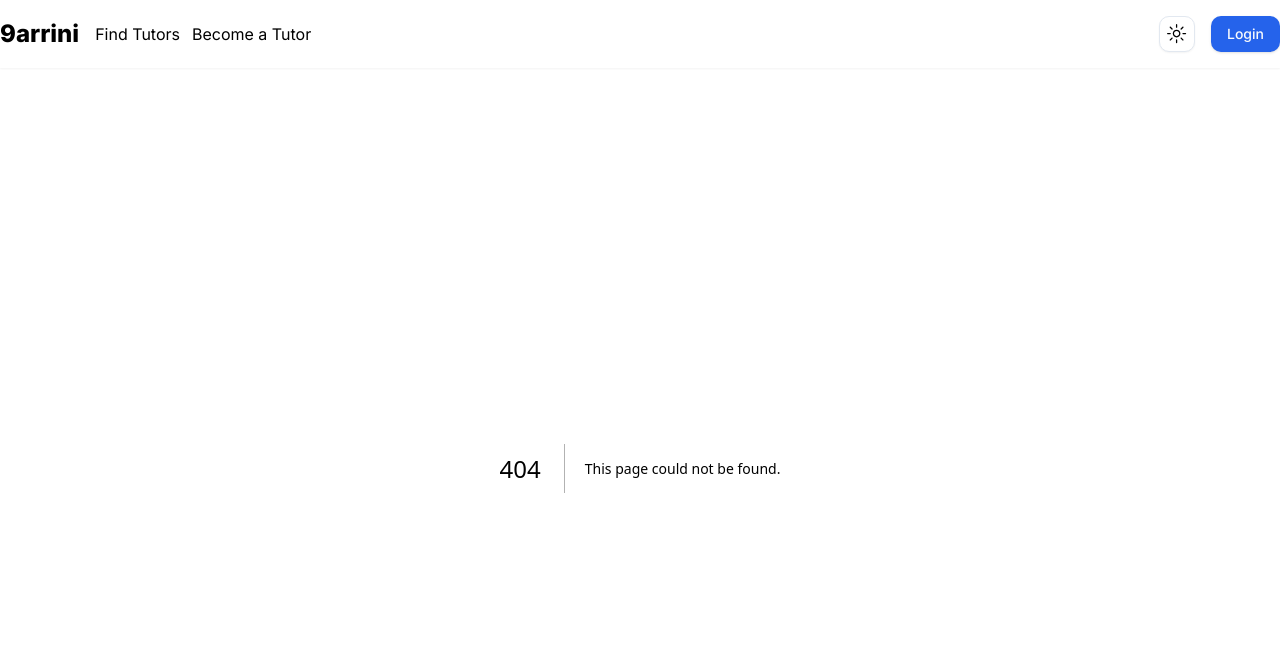
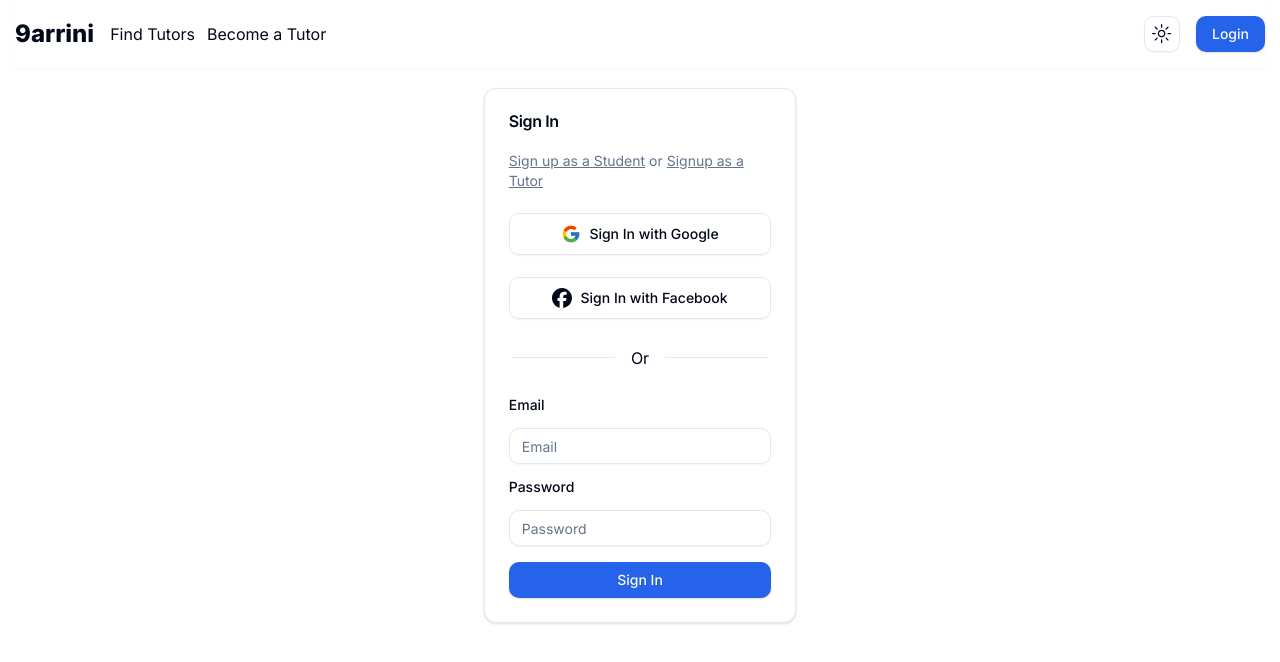
Before and after one commit to yessine-agrebi/frontend-v1, a Next.js app: page /auth/signin in a window 1280 px wide. Before the commit this address had no page. Shown: the top 662 px of the page. Built offline with nearby package versions, Linux system fonts and the light colour scheme.

Commit message:
login page + protected routes CSR

```diff
--- /dev/null
+++ b/app/auth/signin/page.tsx
@@ -0,0 +1,57 @@
+import { Button } from "@/components/ui/button";
+import {
+  Card,
+  CardContent,
+  CardDescription,
+  CardHeader,
+  CardTitle,
+} from "@/components/ui/card";
+import { Input } from "@/components/ui/input";
+import { Label } from "@/components/ui/label";
+import { Separator } from "@/components/ui/separator";
+import Link from "next/link";
+import React from "react";
+import { FcGoogle } from "react-icons/fc";
+import { SiFacebook } from "react-icons/si";
+const page = () => {
+  return (
+    <div className="flex items-center justify-center mt-5">
+      <Card className="md:w-1/4 w-full">
+        <CardHeader className="flex flex-col gap-4">
+          <CardTitle>Sign In</CardTitle>
+          <CardDescription>
+            <Link className="underline" href="/signup">
+              Sign up as a Student
+            </Link>{" "}
+            or{" "}
+            <Link className="underline" href="/signup">
+              Signup as a Tutor
+            </Link>
+          </CardDescription>
+          <Button variant="outline" className="mt-4 py-5">
+            <FcGoogle className="mr-2" size={20} />
+            Sign In with Google
+          </Button>
+          <Button variant="outline" className="mt-4 py-5">
+            <SiFacebook className="mr-2" size={20} />
+            Sign In with Facebook
+          </Button>
+          <div className="flex items-center justify-center gap-4 mx-7">
+          <Separator className="my-4 w-1/2" />Or<Separator className="my-4 w-1/2" />
+          </div>
+        </CardHeader>
+        <CardContent>
+          <form className="flex flex-col gap-4">
+          <Label htmlFor="email">Email</Label>
+            <Input type="email" placeholder="Email" />
+            <Label htmlFor="password">Password</Label>
+            <Input type="password" placeholder="Password" />
+            <Button type="submit">Sign In</Button>
+          </form>
+        </CardContent>
+      </Card>
+    </div>
+  );
+};
+
+export default page;
--- a/app/page.tsx
+++ b/app/page.tsx
@@ -1,8 +1,9 @@
 import Hero from "@/components/Hero";
-import Image from "next/image";
 
 export default function Home() {
   return (
-   <></>
+   <main>
+    <Hero />
+   </main>
   );
 }
--- /dev/null
+++ b/app/tutors/page.tsx
@@ -0,0 +1,11 @@
+'use client'
+import React from 'react'
+import isAuth from '@/components/isAuth'
+
+const Tutors = () => {
+  return (
+    <div> Tutors</div>
+  )
+}
+
+export default isAuth(Tutors)
--- a/components/Hero.tsx
+++ b/components/Hero.tsx
@@ -4,15 +4,15 @@ import { Button } from "./ui/button";
 
 const Hero = () => {
   return (
-    <div className="bg-white h-screen flex flex-col justify-center items-center">
-      <h1 className="text-4xl md:text-6xl font-bold text-gray-800 mb-6 text-center">
+    <div className="h-screen flex flex-col justify-center items-center">
+      <h1 className="text-4xl md:text-6xl font-bold mb-6 text-center">
         Connect with Knowledgeable{" "}
         <span className="text-yellow-300">Tutors</span>
       </h1>
       <p className="text-lg md:text-xl text-gray-600 mb-10 text-center">
         Elevate your learning experience with expert tutors in various subjects.
       </p>
-      <Button>
+      <Button className="">
         <Link href="/user/login">Get Started</Link>
       </Button>
     </div>
--- a/components/Navbar.tsx
+++ b/components/Navbar.tsx
@@ -3,7 +3,7 @@ import React from "react";
 import { Button } from "./ui/button";
 import { ModeToggle } from "./ModeToggle";
 import { Menu } from "lucide-react";
-import { DropdownMenu} from "./ui/dropdown-menu";
+import { DropdownMenu } from "./ui/dropdown-menu";
 import {
   DropdownMenuContent,
   DropdownMenuGroup,
@@ -12,24 +12,27 @@ import {
   DropdownMenuSeparator,
   DropdownMenuTrigger,
 } from "@radix-ui/react-dropdown-menu";
+import Link from "next/link";
 
 const Navbar = () => {
-
   return (
     <nav className="flex py-4 justify-between md:shadow-sm">
       <div className="flex items-center gap-4">
         <h1 className="font-extrabold text-2xl">9arrini</h1>
 
         <ul className="md:flex hidden items-start justify-center gap-3 ">
-          <li>Find Tutors</li>
+          <li>
+            <Link href="tutors">Find Tutors</Link>
+          </li>
           <li>Become a Tutor</li>
         </ul>
       </div>
       <div className="md:flex hidden items-center gap-4">
         <ModeToggle />
-        <Button>Login</Button>
+        <Button className="">Login</Button>
       </div>
-      <div className="md:hidden">
+      <div className="md:hidden flex items-center justify-center gap-3">
+      <ModeToggle  />
         <DropdownMenu>
           <DropdownMenuTrigger asChild>
             <Button size="icon">
--- /dev/null
+++ b/components/isAuth.tsx
@@ -0,0 +1,25 @@
+"use client";
+import { useEffect } from "react";
+import { redirect } from "next/navigation";
+import { isAuthenticated } from "@/utils/auth";
+
+
+export default function isAuth(Component: any) {
+  return function IsAuth(props: any) {
+    const auth = isAuthenticated;
+
+
+    useEffect(() => {
+      if (!auth) {
+        return redirect("/");
+      }
+    }, []);
+
+
+    if (!auth) {
+      return null;
+    }
+
+    return <Component {...props} />;
+  };
+}
--- /dev/null
+++ b/components/ui/card.tsx
@@ -0,0 +1,76 @@
+import * as React from "react"
+
+import { cn } from "@/lib/utils"
+
+const Card = React.forwardRef<
+  HTMLDivElement,
+  React.HTMLAttributes<HTMLDivElement>
+>(({ className, ...props }, ref) => (
+  <div
+    ref={ref}
+    className={cn(
+      "rounded-xl border bg-card text-card-foreground shadow",
+      className
+    )}
+    {...props}
+  />
+))
+Card.displayName = "Card"
+
+const CardHeader = React.forwardRef<
+  HTMLDivElement,
+  React.HTMLAttributes<HTMLDivElement>
+>(({ className, ...props }, ref) => (
+  <div
+    ref={ref}
+    className={cn("flex flex-col space-y-1.5 p-6", className)}
+    {...props}
+  />
+))
+CardHeader.displayName = "CardHeader"
+
+const CardTitle = React.forwardRef<
+  HTMLParagraphElement,
+  React.HTMLAttributes<HTMLHeadingElement>
+>(({ className, ...props }, ref) => (
+  <h3
+    ref={ref}
+    className={cn("font-semibold leading-none tracking-tight", className)}
+    {...props}
+  />
+))
+CardTitle.displayName = "CardTitle"
+
+const CardDescription = React.forwardRef<
+  HTMLParagraphElement,
+  React.HTMLAttributes<HTMLParagraphElement>
+>(({ className, ...props }, ref) => (
+  <p
+    ref={ref}
+    className={cn("text-sm text-muted-foreground", className)}
+    {...props}
+  />
+))
+CardDescription.displayName = "CardDescription"
+
+const CardContent = React.forwardRef<
+  HTMLDivElement,
+  React.HTMLAttributes<HTMLDivElement>
+>(({ className, ...props }, ref) => (
+  <div ref={ref} className={cn("p-6 pt-0", className)} {...props} />
+))
+CardContent.displayName = "CardContent"
+
+const CardFooter = React.forwardRef<
+  HTMLDivElement,
+  React.HTMLAttributes<HTMLDivElement>
+>(({ className, ...props }, ref) => (
+  <div
+    ref={ref}
+    className={cn("flex items-center p-6 pt-0", className)}
+    {...props}
+  />
+))
+CardFooter.displayName = "CardFooter"
+
+export { Card, CardHeader, CardFooter, CardTitle, CardDescription, CardContent }
--- /dev/null
+++ b/components/ui/input.tsx
@@ -0,0 +1,25 @@
+import * as React from "react"
+
+import { cn } from "@/lib/utils"
+
+export interface InputProps
+  extends React.InputHTMLAttributes<HTMLInputElement> {}
+
+const Input = React.forwardRef<HTMLInputElement, InputProps>(
+  ({ className, type, ...props }, ref) => {
+    return (
+      <input
+        type={type}
+        className={cn(
+          "flex h-9 w-full rounded-md border border-input bg-transparent px-3 py-1 text-sm shadow-sm transition-colors file:border-0 file:bg-transparent file:text-sm file:font-medium placeholder:text-muted-foreground focus-visible:outline-none focus-visible:ring-1 focus-visible:ring-ring disabled:cursor-not-allowed disabled:opacity-50",
+          className
+        )}
+        ref={ref}
+        {...props}
+      />
+    )
+  }
+)
+Input.displayName = "Input"
+
+export { Input }
--- /dev/null
+++ b/components/ui/label.tsx
@@ -0,0 +1,26 @@
+"use client"
+
+import * as React from "react"
+import * as LabelPrimitive from "@radix-ui/react-label"
+import { cva, type VariantProps } from "class-variance-authority"
+
+import { cn } from "@/lib/utils"
+
+const labelVariants = cva(
+  "text-sm font-medium leading-none peer-disabled:cursor-not-allowed peer-disabled:opacity-70"
+)
+
+const Label = React.forwardRef<
+  React.ElementRef<typeof LabelPrimitive.Root>,
+  React.ComponentPropsWithoutRef<typeof LabelPrimitive.Root> &
+    VariantProps<typeof labelVariants>
+>(({ className, ...props }, ref) => (
+  <LabelPrimitive.Root
+    ref={ref}
+    className={cn(labelVariants(), className)}
+    {...props}
+  />
+))
+Label.displayName = LabelPrimitive.Root.displayName
+
+export { Label }
--- /dev/null
+++ b/components/ui/separator.tsx
@@ -0,0 +1,31 @@
+"use client"
+
+import * as React from "react"
+import * as SeparatorPrimitive from "@radix-ui/react-separator"
+
+import { cn } from "@/lib/utils"
+
+const Separator = React.forwardRef<
+  React.ElementRef<typeof SeparatorPrimitive.Root>,
+  React.ComponentPropsWithoutRef<typeof SeparatorPrimitive.Root>
+>(
+  (
+    { className, orientation = "horizontal", decorative = true, ...props },
+    ref
+  ) => (
+    <SeparatorPrimitive.Root
+      ref={ref}
+      decorative={decorative}
+      orientation={orientation}
+      className={cn(
+        "shrink-0 bg-border",
+        orientation === "horizontal" ? "h-[1px] w-full" : "h-full w-[1px]",
+        className
+      )}
+      {...props}
+    />
+  )
+)
+Separator.displayName = SeparatorPrimitive.Root.displayName
+
+export { Separator }
--- a/package.json
+++ b/package.json
@@ -11,6 +11,8 @@
   "dependencies": {
     "@radix-ui/react-dropdown-menu": "^2.0.6",
     "@radix-ui/react-icons": "^1.3.0",
+    "@radix-ui/react-label": "^2.0.2",
+    "@radix-ui/react-separator": "^1.0.3",
     "@radix-ui/react-slot": "^1.0.2",
     "@tanstack/react-query": "^5.24.1",
     "@tanstack/react-query-devtools": "^5.24.1",
--- /dev/null
+++ b/utils/auth.ts
@@ -0,0 +1 @@
+export const isAuthenticated = false;
```
Also changed, not shown: 1 other file (tests, documents, lock files or other folders).
